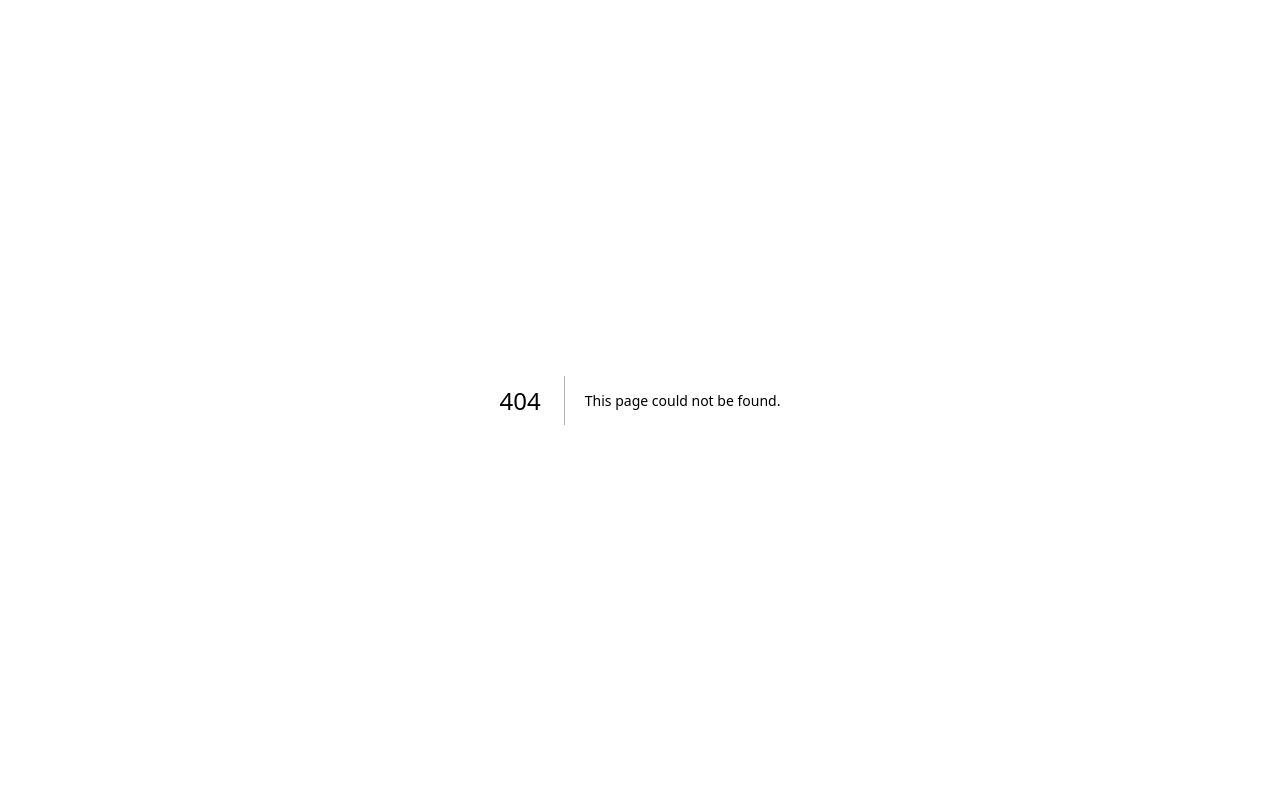
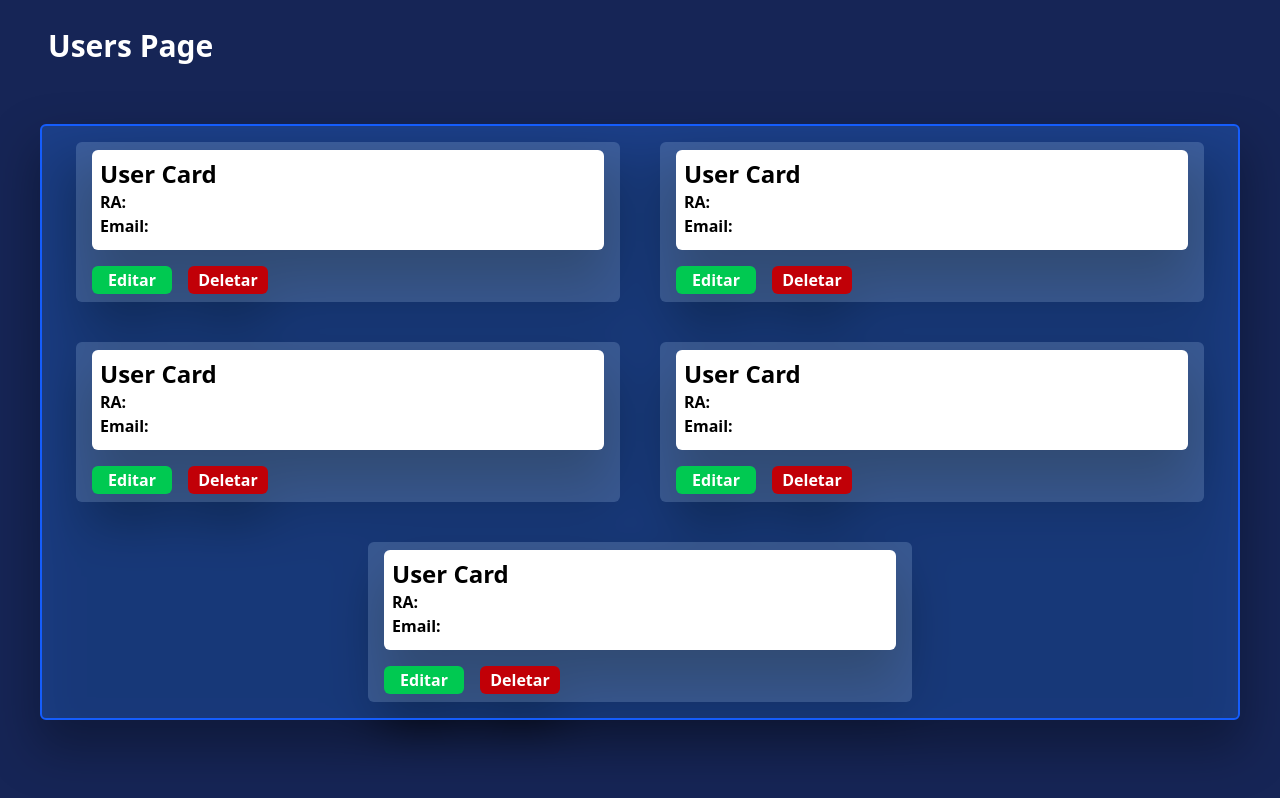
Before and after one commit to MatheusLRocha/library-system, a Next.js app in the folder front-end/: page /users in a window 1280 px wide. Before the commit this address had no page. Built offline with nearby package versions, Linux system fonts and the light colour scheme.

Commit message:
Telas adicionadas

```diff
--- a/front-end/src/app/page.tsx
+++ b/front-end/src/app/page.tsx
@@ -1,14 +1,26 @@
 import PageButton from "../components/PageButton";
 
-export default function Home() {
+export default function PageHome() {
   return (
     <main className="flex flex-1 content-center p-2">
-        <div className="flex flex-col gap-10 w-3/4 h-2/4 bg-blue-500/30 border-2 border-blue-600 absolute top-20 left-15 rounded-md p-4 ">
+        <div className="
+          flex flex-col
+          gap-10
+          w-3/4
+          h-2/4
+          bg-blue-500/30
+          border-2
+          border-blue-600
+          absolute top-20
+          left-15
+          rounded-md
+          p-4
+        ">
           <h1 className="text-4xl text-white font-bold">HOME</h1>
 
           <div className="flex gap-3 pl-5">
             <PageButton linkUrl="/users" title="Usuários Cadastrados"/>
-            <PageButton linkUrl="/create" title="Cadastrar Usuário"/>
+            <PageButton linkUrl="/users/new" title="Cadastrar Usuário"/>
           </div>
         </div>
     </main>
--- /dev/null
+++ b/front-end/src/app/users/new/page.tsx
@@ -0,0 +1,7 @@
+export default function PageNewUser() {
+    return (
+        <main className="flex flex-col flex-1 content-center gap-20 p-2">
+
+        </main>
+    );
+}
--- /dev/null
+++ b/front-end/src/app/users/page.tsx
@@ -0,0 +1,33 @@
+import UserCard from "@/src/components/UserCard";
+
+export default function PageUsers() {
+    return (
+        <main className="flex flex-col flex-1 content-center gap-20 p-2 overflow-hidden">
+            <h1 className="text-3xl text-white font-bold relative left-10 top-5">
+                Users Page
+            </h1>
+
+            <div className="
+                flex
+                flex-wrap
+                justify-center
+                self-center
+                bg-blue-500/30
+                border-2
+                border-blue-600
+                p-4
+                rounded-md
+                w-[95%]
+                gap-10
+                drop-shadow-2xl
+                drop-shadow-black
+            ">
+                <UserCard />
+                <UserCard />
+                <UserCard />
+                <UserCard />
+                <UserCard />
+            </div>
+        </main>
+    );
+}
--- /dev/null
+++ b/front-end/src/app/users/user/[id]/page.tsx
@@ -0,0 +1,7 @@
+export default async function PageUser({ params }: { params: Promise<{slug: string}> }) {
+    const { slug } = await params;
+
+    return (
+        <div>User { slug }</div>
+    );
+}
--- /dev/null
+++ b/front-end/src/components/EditButton.tsx
@@ -0,0 +1,11 @@
+import Link from "next/link";
+
+export default function EditButton() {
+    return (
+        <Link href='/users/edit' className="
+            bg-green-500 w-20 p-0.5 text-center rounded-md font-bold hover:bg-green-700 transition-all text-white
+        ">
+            Editar
+        </Link>
+    );
+}
--- /dev/null
+++ b/front-end/src/components/UserCard.tsx
@@ -0,0 +1,47 @@
+import Link from "next/link";
+import EditButton from "./EditButton";
+
+export default function UserCard() {
+    return (
+        <div
+            className="
+                flex flex-col
+                gap-4 w-136
+                hover:scale-105
+                transition-all
+                rounded-md h-40
+                bg-blue-200/20
+                p-2
+        ">
+            <Link
+                href="/users/user"
+                className="
+                    flex flex-col
+                    gap-4 w-lg
+                    hover:scale-110
+                    transition-all
+                    rounded-md h-40
+                    self-center
+                    bg-white
+                    p-2
+            ">
+                <div>
+                    <h1 className="relative text-2xl font-bold">User Card</h1>
+
+                    <h3>
+                        <strong>RA:</strong>{}
+                    </h3>
+                    <h3>
+                        <strong>Email:</strong>{}
+                    </h3>
+                </div>
+            </Link>
+
+
+            <div className="relative left-2 flex gap-4">
+                <EditButton />
+                <button className="bg-red-700 w-20 p-0.5 rounded-md font-bold hover:bg-red-900 transition-all text-white">Deletar</button>
+            </div>
+        </div>
+    );
+}
```
